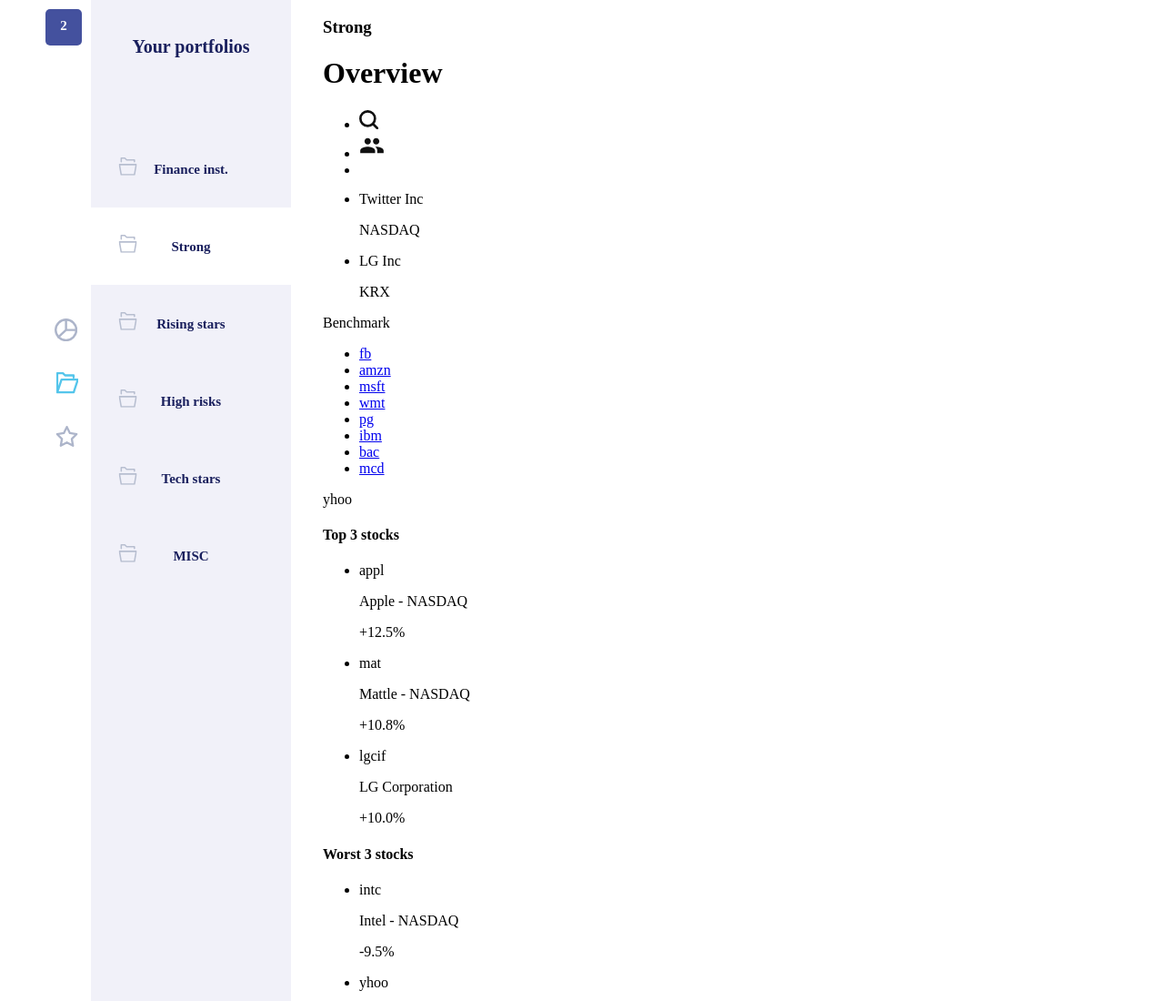
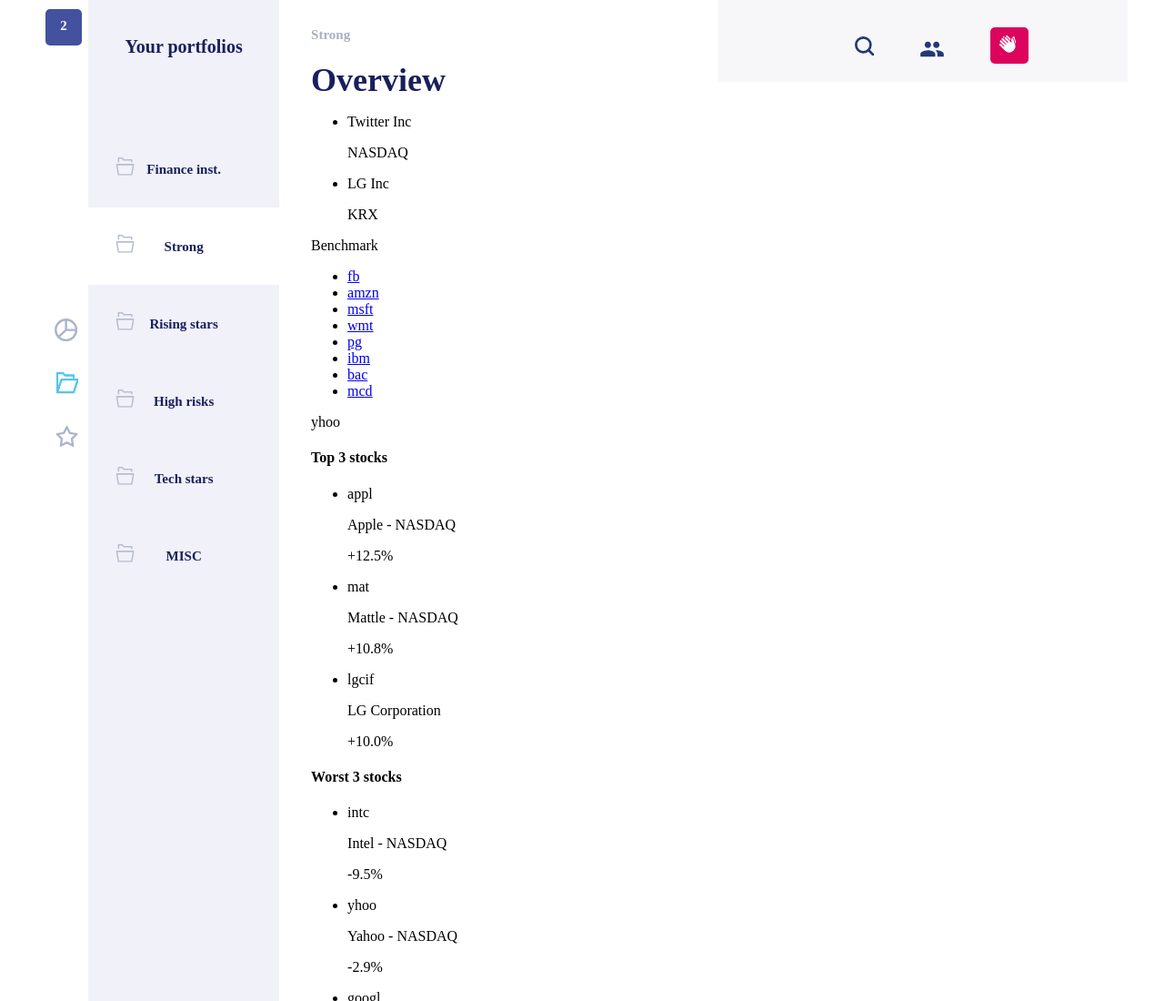
Before and after one commit to tatiana-oleynik/edcth-ui, a website: page index.html in a window 1280 px wide. Shown: the top 1100 px of the page at 91% size. Drawn offline with nearby package versions, Linux system fonts and the light colour scheme; files that its build step writes are made by us from their sources; files whose address does not match are found by name.

Commit message:
Amanding the page-header

```diff
--- a/source/sass/blocks/page-header.scss
+++ b/source/sass/blocks/page-header.scss
@@ -45,7 +45,7 @@
   top: 8px;
   left: 8px;
 
-  background: url("img/clapping-hands.svg") no-repeat;
+  background: url("../img/clapping-hands.svg") no-repeat;
 }
 
 .page-header__title-container {
--- a/source/sass/style.scss
+++ b/source/sass/style.scss
@@ -4,3 +4,4 @@
 @import "blocks/container.scss";
 @import "blocks/sidebar.scss";
 @import "blocks/portfolios.scss";
+@import "blocks/page-header.scss";
```
